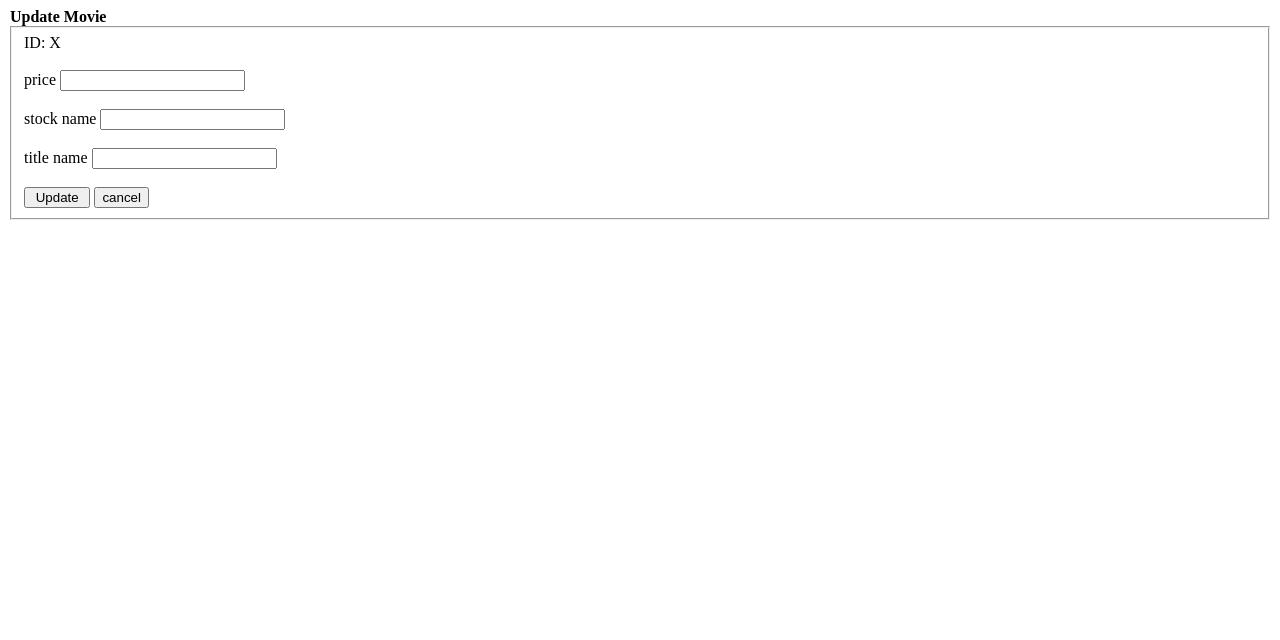
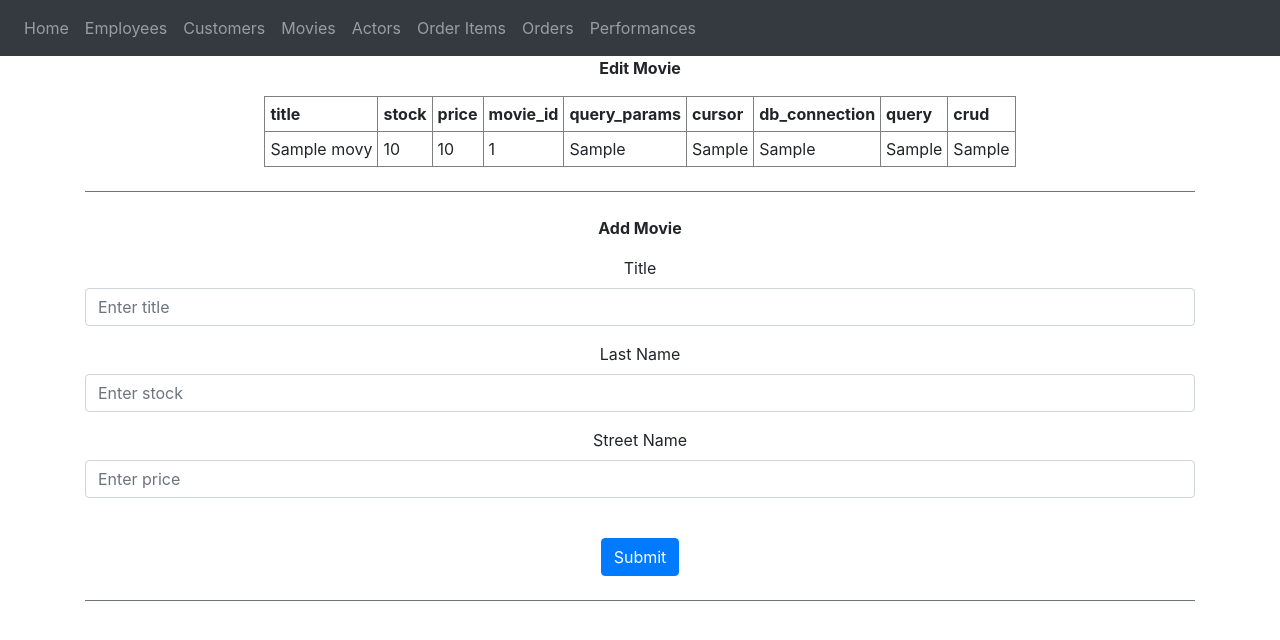
Before and after one commit to yoparky/flask_db_website, a Flask app: page /edit_movie/1 in a window 1280 px wide. Shown: the top 640 px of the page. Run offline with Flask 2, Linux system fonts and the light colour scheme; tables that the repository leaves empty or names only in its code hold one stand-in row (values such as "Sample post"); some libraries are stand-ins or nearby versions.

Commit message:
Implement movies

```diff
--- a/website/templates/edit/edit_movie.html
+++ b/website/templates/edit/edit_movie.html
@@ -1,29 +1,67 @@
-<!DOCTYPE html>
-<html lang="en">
-<head>
-    <meta charset="UTF-8">
-    <title>Title</title>
-</head>
-<body>
+{% extends "base.html" %}
 
-<div id="update">
-    <form method="POST" id="">
-        <legend><strong>Update Movie</strong></legend>
-        <fieldset class="fields">
-            <label> ID: </label> X
-            <br></br>
-            <label> price </label> <input type="text" name="fname" value="">
+{% block title %} Edit Movie {% endblock %}
 
-            <br></br>
-            <label> stock name </label> <input type="text" name="fname" value="">
-            <br></br>
-            <label> title name </label> <input type="text" name="fname" value="">
+{% block content %}
 
-            <br></br>
-            <input class="btn" type="submit" id="" value=" Update ">
-            <input class="btn" type="button" value="cancel"  >
+<p><strong>Edit Movie</strong></p>
+
+<table border="1" cellpadding="5"></tableborder>
+    <thead>
+    <tr>
+        <!-- Iterate through each key in the first entry to get the
+        column name -->
+
+        {% for key in movies[0].keys() %}
+
+        <!-- Create a <th> tag with the key inside of it, this will be
+        our header row -->
+        <th>{{ key }}</th>
+
+        <!-- End of this for loop -->
+        {% endfor %}
+    </tr>
+    <tbody>
+
+    <!-- Now, iterate through every person in bsg_people -->
+    {% for item in movies %}
+    <tr>
+        <!-- Then iterate through every key in the current person dictionary -->
+        {% for key in item.keys() %}
+        <!-- Create a <td> element with the value of that key in it -->
+        <td>{{item[key]}}</td>
+        {% endfor %}
+    </tr>
+    {% endfor %}
+</table>
+<br />
+{% endblock %}
+
+{% block form %}
+
+<!-- Form -->
+<!-- Maybe add a default value attribute -->
+<div id="container">
+    <form method="POST" id="New_Item">
+        <br />
+        <p><strong>Add Movie</strong></p>
+        <div class="form-group">
+            <label for="fname">Title</label>
+            <input type="text" class="form-control" id="title" name="title" placeholder="Enter title">
+        </div>
+        <div class="form-group">
+            <label for="lname">Last Name</label>
+            <input type="number" class="form-control" id="stock" name="stock" min="0" placeholder="Enter stock">
+        </div>
+        <div class="form-group">
+            <label for="strname">Street Name</label>
+            <input type="text" class="form-control" id="price" name="price" step="0.01" placeholder="Enter price">
+        </div>
+        <br />
+        <button type="submit" class="btn btn-primary">Submit</button>
+        <br />
+        <br />
     </form>
-</div><!-- update -->
+</div>
 
-</body>
-</html>
+{% endblock %}
--- a/website/views_movies.py
+++ b/website/views_movies.py
@@ -3,73 +3,74 @@ from flask import Blueprint, redirect, render_template, flash, request
 from .database import db_connector as db
 from .database import script
 
-#TODO: Implement off of the views_employee.py file. THIS DONE
-
 views_movies = Blueprint('views_movies', __name__)
 # connect to database
 db_connection = db.connect_to_database()
 
+
 @views_movies.route('/movies', methods=["POST", "GET"])
 def movies():
-    if request.method == "GET":
-        query = "SELECT * FROM Movies;"
-        cursor = db.execute_query(db_connection=db_connection, query=query)
-        result = cursor.fetchall()
-        return render_template("movies.html", movies=result)
-
-    if request.method == "POST" :
-
-        title = request.form[ "title" ]
-
-        stock = request.form[ "stock" ]
-
-        price = request.form[ "price" ]
-
-        query = "INSERT INTO Movies ( title , stock , price ) VALUES ( %s , %s , %s ) ; "
-
-        query_params = ( title , stock , price )
-
-        cursor = db.execute_query(db_connection=db_connection, query=query, query_params=query_params)
-        script.flashMessage(crud='create')
-
-
-        return redirect( "/movies" )
-
-@views_movies.route( "/edit_movie/<int:id>" , methods = [ "GET" , "POST" ] )
-def edit_movie( id ) :
-
-    if request.method == "GET" :
-
-
-        query = "SELECT * FROM Movies WHERE movie_id = %s ; "
-        cursor = db.execute_query(db_connection=db_connection, query=query, query_params=(id,))
-        result = cursor.fetchall()
-        return render_template("edit/edit_movie.html", movies=result)
-
-
-    if request.method == "POST" :
-
+    if request.method == "POST":
+        # grab input
         title = request.form["title"]
         stock = request.form["stock"]
+        price = request.form["price"]
+        # validate -- refactor maybe
+        if len(title) < 2:
+            script.flashMessage('Title', 1, 'error')
+        elif len(stock) < 2:
+            script.flashMessage('Stock', 1, 'error')
+        elif len(price) < 2:
+            script.flashMessage('Price', 1, 'error')
+        else:
+            # add to db
+            query = "INSERT INTO Movies (title, stock, price) VALUES (%s, %s, %s)"
+            query_params=(title, stock, price)
+            cursor = db.execute_query(db_connection=db_connection, query=query, query_params=query_params)
+            # flash success
+            script.flashMessage(crud='create')
 
-        price = request.form["price"]
+    # Default to GET behavior and update table if entry added
+    query = "SELECT * FROM Movies;"
+    cursor = db.execute_query(db_connection=db_connection, query=query)
+    result = cursor.fetchall()
+    # a potential query2 that populates the dropdown etc.
+    return render_template("movies.html", movies=result)
 
-        query = "UPDATE Movies SET title = %s , stock = %s , price = %s WHERE movie_id = %s ; "
-
-        query_params = ( title , stock , price )
-        cursor = db.execute_query(db_connection=db_connection, query=query, query_params=query_params)
-        script.flashMessage(crud='update')
-        return redirect('/movies ')
-
-
-
-
-
-
-
-@views_movies.route( "/delete_movie/<int:id>" , methods = [ "GET" , "POST" ] )
-def delete_movie( id ) :
-    query = "DELETE FROM Movies WHERE id = '%s';"
+@views_movies.route('/delete_movie/<int:id>')
+def delete_movie(id):
+    query = "DELETE FROM Movies WHERE movie_id = '%s';"
     db.execute_query(db_connection=db_connection, query=query, query_params=(id,))
     time.sleep(1)
     return redirect("/movies")
+
+@views_movies.route('/edit_movie/<int:id>', methods=["POST", "GET"])
+def edit_movie_id(id):
+
+    if request.method == "POST":
+        # grab input
+        title = request.form["title"]
+        stock = request.form["stock"]
+        price = request.form["price"]
+        # validate -- refactor maybe
+        if len(title) < 2:
+            script.flashMessage('Title', 1, 'error')
+        elif len(stock) < 2:
+            script.flashMessage('Stock', 1, 'error')
+        elif len(price) < 2:
+            script.flashMessage('Price', 1, 'error')
+        else:
+            # add to db
+            query = "UPDATE Movies SET title = %s, stock = %s, price = %s WHERE movie_id = %s"
+            query_params=(title, stock, price, id)
+            cursor = db.execute_query(db_connection=db_connection, query=query, query_params=query_params)
+            # flash success
+            script.flashMessage(crud='update')
+            return redirect('/movies')
+
+    # Default to GET behavior and update table if entry added
+    query = "SELECT * FROM Movies WHERE movie_id='%s';"
+    cursor = db.execute_query(db_connection=db_connection, query=query, query_params=(id,))
+    result = cursor.fetchall()
+    # a potential query2 that populates the dropdown etc.
+    return render_template("edit/edit_movie.html", movies=result)
```
Also changed, not shown: website/templates/movies.html (+38 -8 lines).
